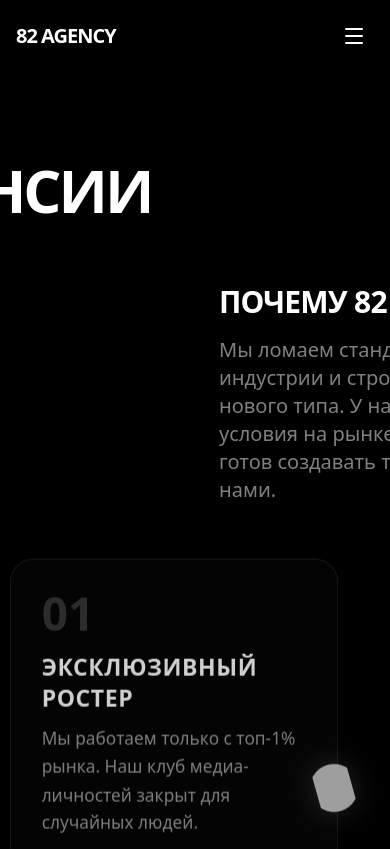
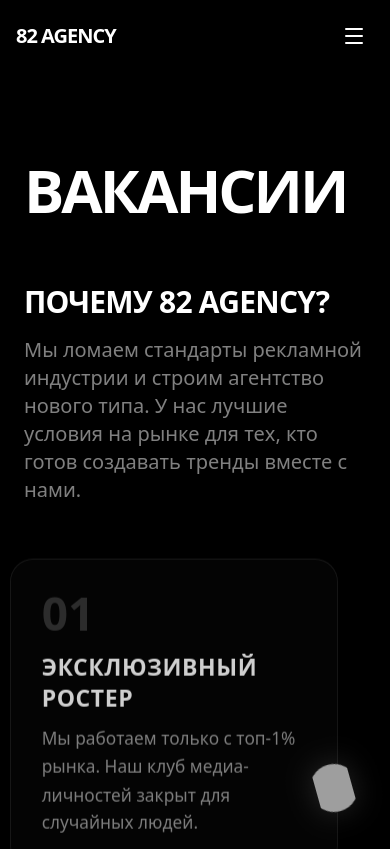
Before and after one commit to angerrissues/managersayt, a Next.js app: page /vacancies in a window 390 px wide. Shown: the top 849 px of the page. Built offline with nearby package versions, Linux system fonts and the light colour scheme; grey boxes are pictures that could not be loaded.

Commit message:
Disable horizontal parallax for global texts on mobile to prevent cutoffs

```diff
--- a/src/app/vacancies/page.tsx
+++ b/src/app/vacancies/page.tsx
@@ -1,5 +1,5 @@
 "use client";
-import { useRef } from "react";
+import { useRef, useState, useEffect } from "react";
 import { motion, useScroll, useTransform } from "framer-motion";
 import LeadForms from "@/components/LeadForms";
 
@@ -54,6 +54,16 @@ function AdvantageCard({ adv, index, isEven }: { adv: any, index: number, isEven
 
 export default function VacanciesPage() {
   const containerRef = useRef<HTMLDivElement>(null);
+  const [isMounted, setIsMounted] = useState(false);
+  const [isMobile, setIsMobile] = useState(false);
+
+  useEffect(() => {
+    setIsMounted(true);
+    const checkMobile = () => setIsMobile(window.innerWidth < 768);
+    checkMobile();
+    window.addEventListener("resize", checkMobile);
+    return () => window.removeEventListener("resize", checkMobile);
+  }, []);
 
   // Отслеживаем скролл только для текстовых заголовков (если нужно)
   const { scrollYProgress } = useScroll({
@@ -66,12 +76,16 @@ export default function VacanciesPage() {
   const flyRight = useTransform(scrollYProgress, [0, 1], ["0vw", "50vw"]);
   const fadeOut = useTransform(scrollYProgress, [0, 0.5], [1, 0.3]);
 
+  // Кондиционально отключаем горизонтальный параллакс на мобилках
+  const xLeft = !isMounted ? "0vw" : (isMobile ? "0vw" : flyLeft);
+  const xRight = !isMounted ? "0vw" : (isMobile ? "0vw" : flyRight);
+
   return (
     <main ref={containerRef} className="min-h-screen pt-40 bg-black text-white selection:bg-white selection:text-black overflow-hidden relative">
       <div className="max-w-7xl mx-auto px-6 pb-20 relative z-0">
 
         {/* Заголовок улетает влево */}
-        <motion.div style={{ x: flyLeft, opacity: fadeOut }}>
+        <motion.div style={{ x: xLeft, opacity: fadeOut }}>
           <motion.h1
             initial={{ opacity: 0, x: -50 }}
             animate={{ opacity: 1, x: 0 }}
@@ -84,7 +98,7 @@ export default function VacanciesPage() {
 
         <div className="mb-20">
           {/* Подзаголовок улетает вправо */}
-          <motion.div style={{ x: flyRight, opacity: fadeOut }}>
+          <motion.div style={{ x: xRight, opacity: fadeOut }}>
             <motion.div
               initial={{ opacity: 0, y: 20 }}
               animate={{ opacity: 1, y: 0 }}
@@ -106,7 +120,7 @@ export default function VacanciesPage() {
 
         {/* Мотивирующая фраза */}
         <div className="text-center mt-32 mb-10 overflow-hidden">
-          <motion.div style={{ x: flyLeft, opacity: fadeOut }}>
+          <motion.div style={{ x: xLeft, opacity: fadeOut }}>
             <motion.h2
               initial={{ opacity: 0, y: 30 }}
               whileInView={{ opacity: 1, y: 0 }}
@@ -118,7 +132,7 @@ export default function VacanciesPage() {
             </motion.h2>
           </motion.div>
 
-          <motion.div style={{ x: flyRight, opacity: fadeOut }}>
+          <motion.div style={{ x: xRight, opacity: fadeOut }}>
             <motion.p
               initial={{ opacity: 0, y: 20 }}
               whileInView={{ opacity: 1, y: 0 }}
```
